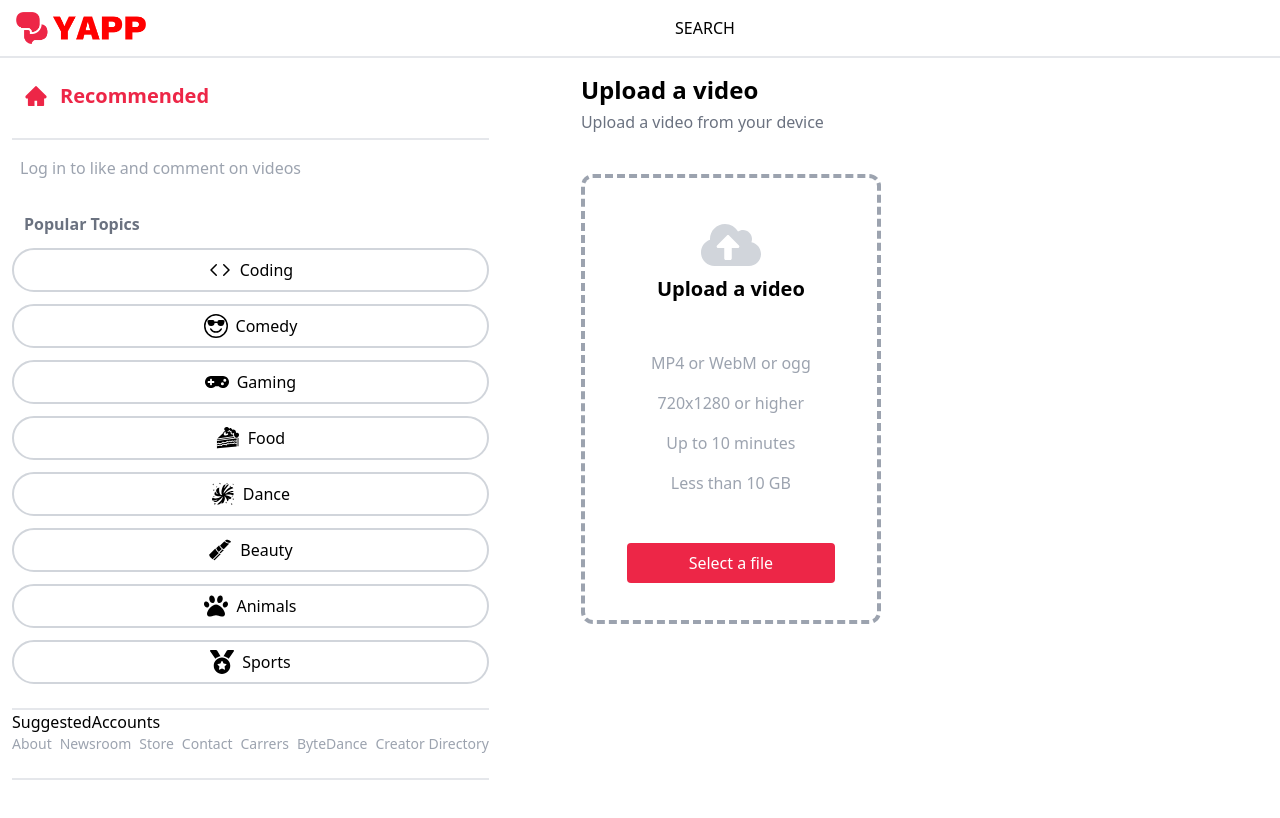
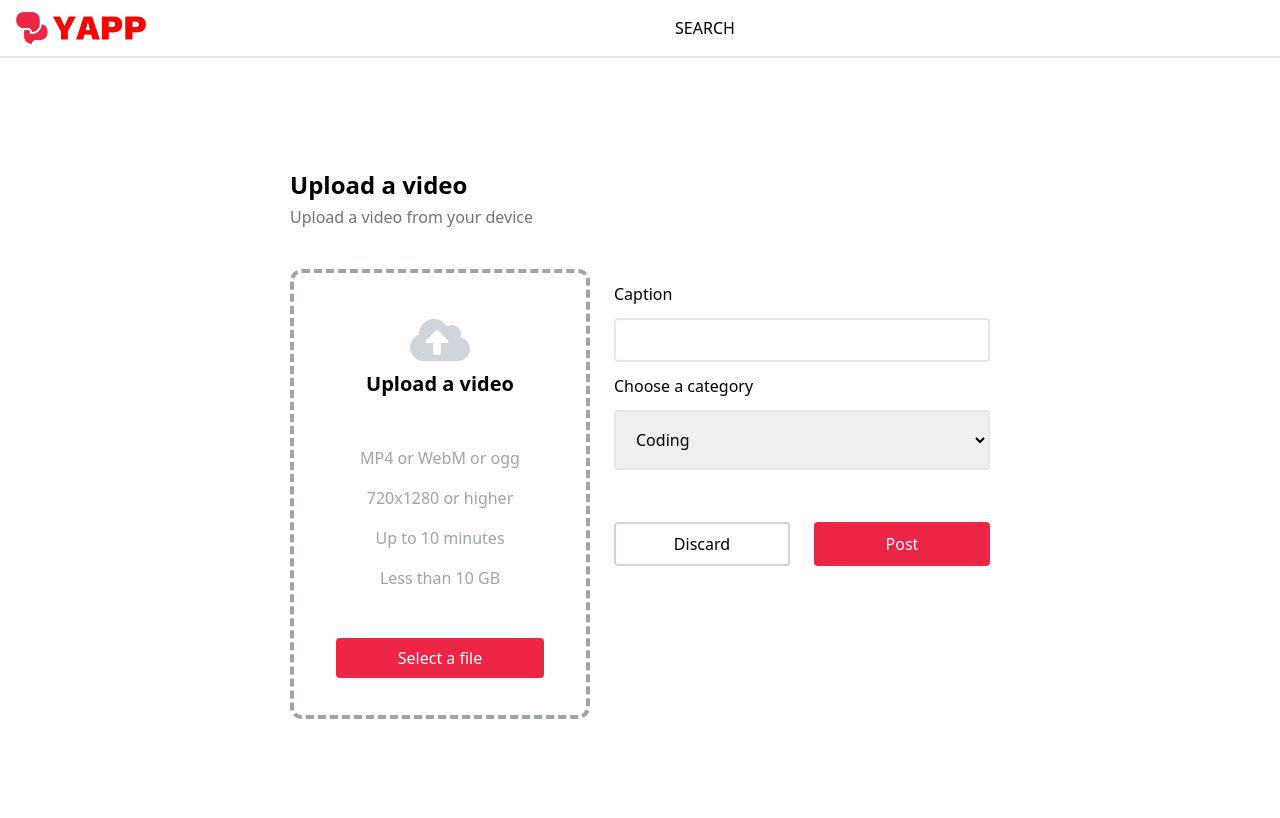
Before and after one commit to AndreiDascalu/yapp, a Next.js app: page /upload in a window 1280 px wide. Shown: the top 818 px of the page. Built offline with nearby package versions, Linux system fonts and the light colour scheme.

Commit message:
Upload video functionality

```diff
--- a/components/Navbar.tsx
+++ b/components/Navbar.tsx
@@ -34,7 +34,7 @@ const Navbar = () => {
         {userProfile ? (
           <div className='flex gap-5 md:gap-10'>
               <Link href="/upload">
-              <button className='border-2 px-2 md:px-4 text-md font-semibold flex items-center gap-2'>
+              <button className='border-2 px-2 md:px-4 text-md font-semibold flex items-center mt-2 gap-2'>
                 <IoMdAdd className="text-xl"/> {` `}
                 <span className='hidden md:block'>Upload</span>
               </button>
--- a/components/Sidebar.tsx
+++ b/components/Sidebar.tsx
@@ -13,7 +13,6 @@ import Discover from './Discover'
 const Sidebar = () => {
   const [showSidebar, setshowSidebar] = useState(true)
   const normalLink = 'flex items-center gap-3 hover p-3 justify-center xl:justify-start cursor-pointer font-semibold text-[#ed2647] hover:bg-gray-100'
-  const userProfile = false
   return (
     <div>
       <div className='block xl:hidden m-2 ml-4 mt-3 text-xl'
@@ -39,35 +38,7 @@ const Sidebar = () => {
               </div>
             </Link>
           </div>
-          {!userProfile && (
-            <div className='px-2 py-4 hidden xl:block'>
-              <p className='text-gray-400'>
-                Log in to like and comment on videos
-              </p>
-              <div className='pr-4'>
 
-
-
-
-                {/* <GoogleLogin
-                  clientId='503060615313-6ikfvcvijakchtlbqup35vti55duoq98.apps.googleusercontent.com'
-                  render={(renderProps) =>(
-                    <button onClick={renderProps.onClick} disabled={renderProps.disabled}
-                    className='bg-white text-lg text-[#ed2647] border-[1px] border-[#ed2647]
-                    font-semibold px-6 py-3 rounded-md outline-none w-full mt-3 hover:text-white
-                    hover:bg-[#ed2647] cursor-pointer'
-                    >
-                      Log in
-                    </button>
-
-                  )}
-                  onSuccess={() => {}}
-                  onFailure={() => {}}
-                  cookiePolicy='single_host_origin'
-                /> */}
-              </div>
-            </div>
-          )}
           <Discover/>
           <SuggestedAccounts/>
           <Footer/>
--- a/components/VideoCard.tsx
+++ b/components/VideoCard.tsx
@@ -69,8 +69,8 @@ const onVolumePress = () => {
             <div
             onMouseEnter={() => setisHover(true)} onMouseLeave={() => setisHover(false)}
             >
-                <Link href='/'>
-                    <video src={post.video.asset.url} loop ref = {videoRef} className='lg:w[600px] h-[300px] md:h-[400px] lg:h-[530px] w-[250px] cursor-pointer bg-gray-100 rounded-3xl'>
+                <Link href={`detail/${post._id}`}>
+                    <video src={post.video.asset.url} loop ref = {videoRef} className='lg:w-[600px] h-[300px] md:h-[400px] lg:h-[530px] w-[250px] cursor-pointer bg-gray-100 rounded-3xl'>
                     </video>
 
                 {isHover && (
--- a/pages/_app.tsx
+++ b/pages/_app.tsx
@@ -4,9 +4,13 @@ import { useEffect, useState } from 'react'
 import Navbar from '@/components/Navbar'
 import Sidebar from '@/components/Sidebar'
 import { GoogleOAuthProvider } from '@react-oauth/google'
+import { useRouter } from 'next/router'
 
 const MyApp = ({ Component, pageProps }: AppProps) => {
   const [isSSR, setisSSR] = useState(true)
+  const router = useRouter();
+
+  const isUploadRoute = router.pathname.startsWith('/upload');
 
   useEffect(() => {
     setisSSR(false)
@@ -23,7 +27,10 @@ const MyApp = ({ Component, pageProps }: AppProps) => {
       <Navbar/>
       <div className='flex gap-6 md:gap-20'>
         <div className='h-[92vh] overflow-hidden xl:hover:overflow-auto'>
-          <Sidebar/>
+          {!isUploadRoute && (
+            <Sidebar/>
+          )}
+          {/* <Sidebar/> */}
         </div>
         <div className='mt-4 flex flex-col gap-10 overflow-auto h-[88hv] videos flex-1'>
           <Component {...pageProps} />
--- a/pages/api/post/index.ts
+++ b/pages/api/post/index.ts
@@ -9,5 +9,8 @@ export default async function handler(req: NextApiRequest, res: NextApiResponse)
         const data = await client.fetch(query)
 
         res.status(200).json(data)
+    }else if(req.method === 'POST'){
+        const document = req.body;
+        client.create(document).then(() => res.status(201).json('Video created'))
     }
 }
--- /dev/null
+++ b/pages/detail/[id].tsx
@@ -0,0 +1,9 @@
+import React from 'react'
+
+const Detail = () => {
+  return (
+    <div>Detail</div>
+  )
+}
+
+export default Detail
--- a/pages/upload.tsx
+++ b/pages/upload.tsx
@@ -4,7 +4,7 @@ import { FaCloudUploadAlt } from 'react-icons/fa'
 import {MdDelete} from 'react-icons/md'
 import axios from 'axios'
 import {SanityAssetDocument} from '@sanity/client'
-
+import { topics } from '@/utils/constants'
 import useAuthStore from '@/store/authStore'
 import {client} from '../utils/client'
 
@@ -12,6 +12,11 @@ const Upload = () => {
   const [isLoading, setisLoading] = useState(false)
   const [videoAsset, setvideoAsset] = useState<SanityAssetDocument | undefined>()
   const [wrongFileType, setWrongFileType] = useState(false)
+  const [caption, setcaption] = useState("")
+  const [category, setcategory] = useState(topics[0].name)
+  const [savingPost, setsavingPost] = useState(false)
+  const {userProfile}: {userProfile: any} = useAuthStore()
+  const router = useRouter()
 
   const uploadVideo = async (e: any) => {
     const selectedFile = e.target.files[0]
@@ -29,9 +34,38 @@ const Upload = () => {
     }
   }
 
+  const handlePost = async () => {
+    if(caption && videoAsset?._id && category){
+      setsavingPost(true);
+    }
+
+    const document = {
+      _type: 'post',
+      caption,
+      video:{
+        _type: 'file',
+        asset: {
+          _type: 'reference',
+          _ref: videoAsset?._id
+        }
+      },
+      userId: userProfile?._id,
+      postedBy: {
+        _type: 'postedBy',
+        _ref: userProfile?._id
+      },
+      topic: category
+    }
+
+    await axios.post('http://localhost:3000/api/post', document)
+
+    router.push('/')
+
+  }
+
   return (
-    <div className='w-full h-full flex'>
-      <div className='bg-white rounded-lg'>
+    <div className='w-full h-full flex absolute left-0 top-[60px] mb-10 pt-10 lg:pt-20 bg-[F8F8F8] justify-center'>
+      <div className='bg-white rounded-lg xl:h-[80vh] flex gap-6 flex-wrap justify-center items-center p-14 pt-6'>
         <div>
           <div>
             <p className='font-semibold text-2xl'>Upload a video</p>
@@ -76,8 +110,40 @@ const Upload = () => {
                 )}
               </div>
             )}
+            {wrongFileType && (
+              <p className='text-center text-xl text-red-400 font-semibold mt-4 w-[250ox]'>
+                Please select a video file
+              </p>
+            )}
           </div>
         </div>
+
+        <div className='flex flex-col gap-3 pb-10'>
+            <label className='text-md font-medium'>Caption</label>
+            <input type="text"  onChange={(e) => {setcaption(e.target.value)}} className='rounded outline-none text-md border-2 border-gray-200 p-2'
+            />
+            <label className='text-md font-medium'>Choose a category</label>
+            <select className='outline-none border-2 border-gray-200 text-md capitalize lg:p-4 p-2 rounded cursor-pointer'
+              onChange={(e) => {setcategory(e.target.value)}}
+            >
+              {
+                topics.map((topic) => (
+                  <option key={topic.name} value={topic.name} className='outline-none capitalize bg-white text-gray-600 text-md hover:bg-slate-300 p-2'>
+                    {topic.name}
+                  </option>
+                ))
+              }
+            </select>
+            <div className='flex gap-6 mt-10'>
+              <button onClick={() => {}} type="button" className='border-gray-300 border-2 text-md font-medium p-2 rounded w-28 lg:w-44 outline-none'>
+                Discard
+              </button>
+              <button onClick={() => {handlePost()}} type="button" className='bg-[#ed2647] text-md font-medium p-2 rounded w-28 lg:w-44 outline-none text-white'>
+                Post
+              </button>
+            </div>
+        </div>
+
       </div>
     </div>
   )
```
